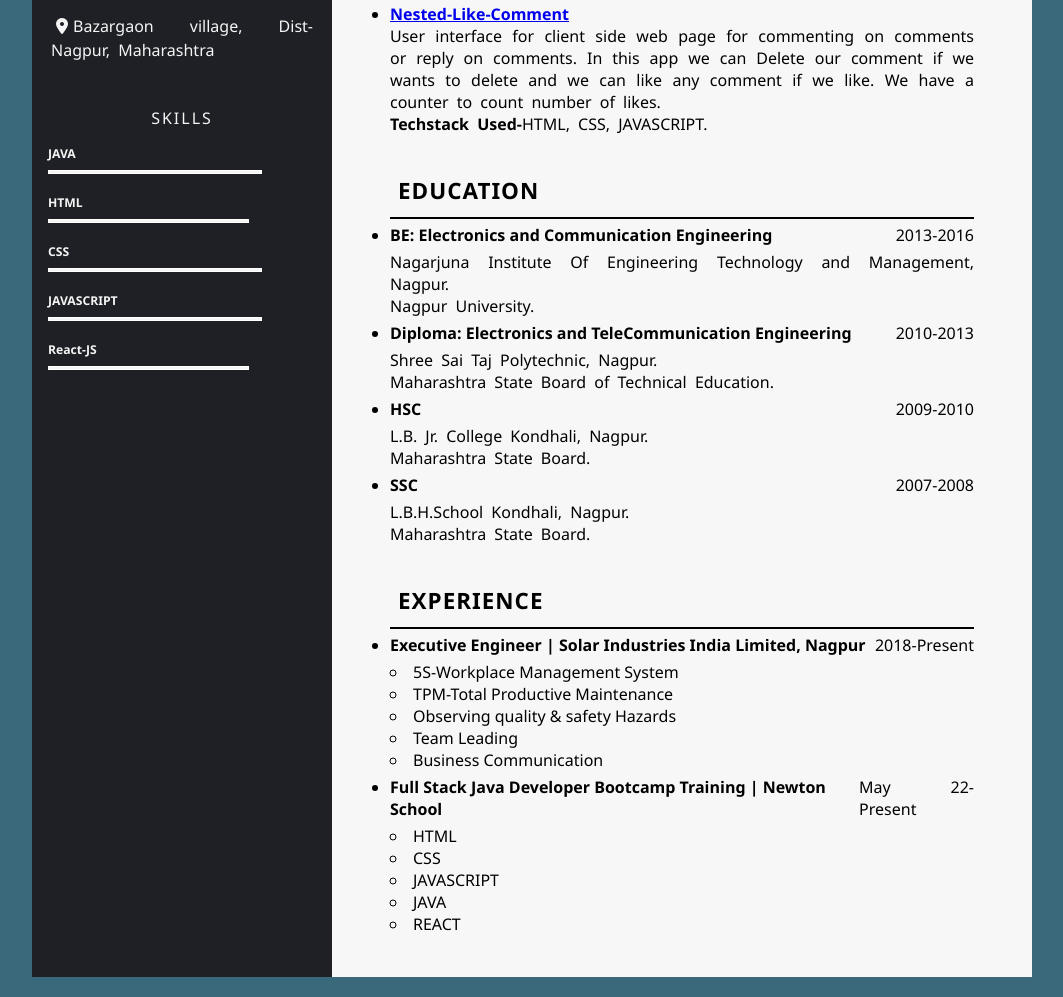
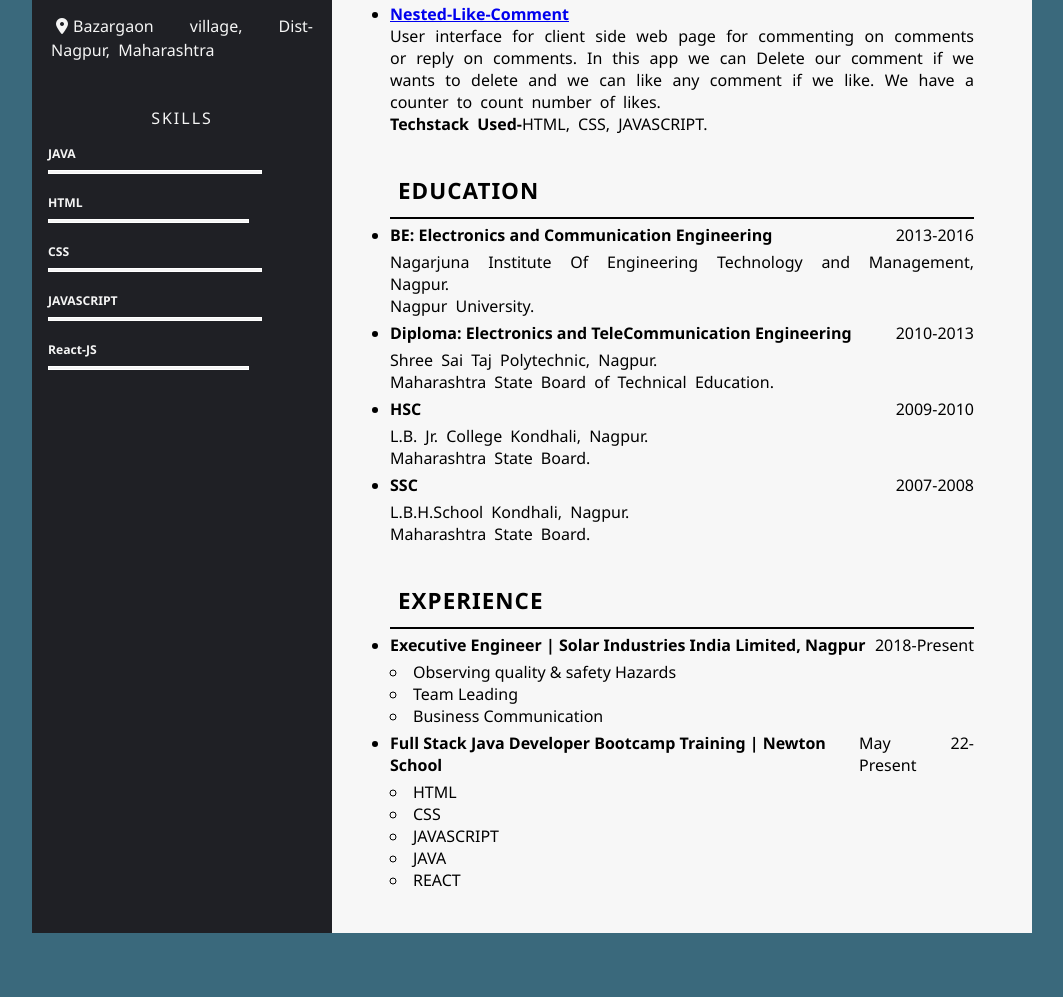
Before and after one commit to JitendraChoudhary20/Responsive-Resume-using-CSS-Grid---Input-type-reset-Readonly-Disabled-Element---csneyozcpfr0, a plain HTML site: page index.html in a window 1280 px wide. Shown: the part 597-1594 px from the top of the page, without its empty margins (32-1095 px from the left). After the commit the page ends 1550 px from the top, so only its background shows below. Drawn offline with Linux system fonts and the light colour scheme.

Commit message:
made it in single page

```diff
--- a/index.html
+++ b/index.html
@@ -213,8 +213,6 @@
                         </div>
                             <!--
                              -->
-                             <li class="roles" type="square">5S-Workplace Management System</li>
-                             <li class="roles" type="square">TPM-Total Productive Maintenance</li>
                              <li class="roles" type="square">Observing quality & safety Hazards</li>
                              <li class="roles" type="square">Team Leading</li>
                              <li class="roles" type="square">Business Communication
```
